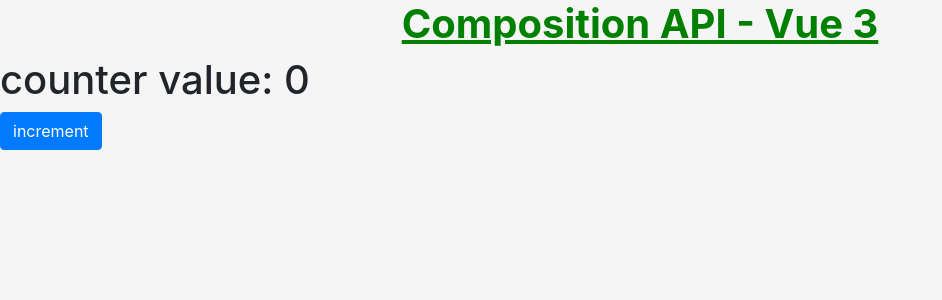
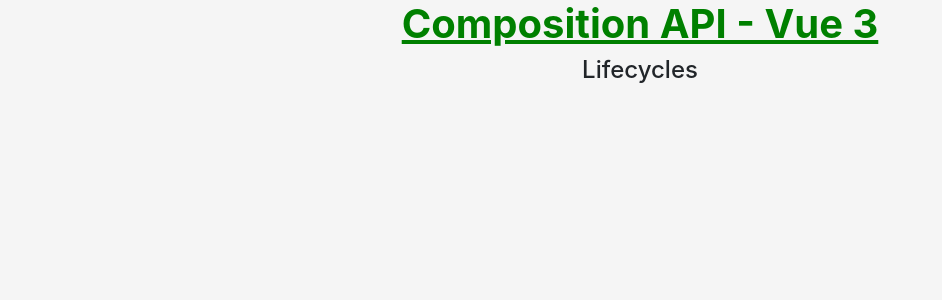
Before and after one commit to christiancazu/vue-3-intro, a Vue app: page / in a window 1280 px wide. Shown: the top 300 px of the page, without its empty margins (0-942 px from the left). Built offline with nearby package versions, Linux system fonts and the light colour scheme.

Commit message:
lifecycles

```diff
--- a/src/components/ValueCounter.vue
+++ /dev/null
@@ -1,28 +0,0 @@
-<template>
-<div>
-  <h1 class="h1">
-    counter value: {{ value }}
-  </h1>
-</div>
-</template>
-
-<script>
-export default {
-  name: 'ValueCounter',
-
-  props: {
-    value: {
-      type: Number,
-      default: 0
-    }
-  },
-
-  setup () {
-  }
-}
-/**
- * return
- * props,
- * context { attrs, emit, slots },
- */
-</script>
--- a/src/views/Home.vue
+++ b/src/views/Home.vue
@@ -1,36 +1,31 @@
-
 <template>
-<section>
-  <ValueCounter :value="value" />
-
-  <button
-    class="btn btn-primary"
-    @click="increment">
-    increment
-  </button>
+<section id="my-section">
+  <h4 class="h4 text-center">Lifecycles</h4>
 </section>
 </template>
 
 <script>
-import ValueCounter from '@/components/ValueCounter'
-
 export default {
   name: 'Home',
 
-  components: {
-    ValueCounter
-  },
+  setup () {
+    const mySection = document.getElementById('my-section')
 
-  data () {
-    return {
-      value: 0
-    }
-  },
-
-  methods: {
-    increment () {
-      this.value++
-    }
+    console.log('mySection', mySection)
   }
 }
+
+/**
+ *  beforeCreate -> use setup()
+    created -> use setup()
+    beforeMount -> onBeforeMount
+    mounted -> onMounted
+    beforeUpdate -> onBeforeUpdate
+    updated -> onUpdated
+    beforeDestroy -> onBeforeUnmount
+    destroyed -> onUnmounted
+    activated -> onActivated
+    deactivated -> onDeactivated
+    errorCaptured -> onErrorCaptured
+ */
 </script>
```
